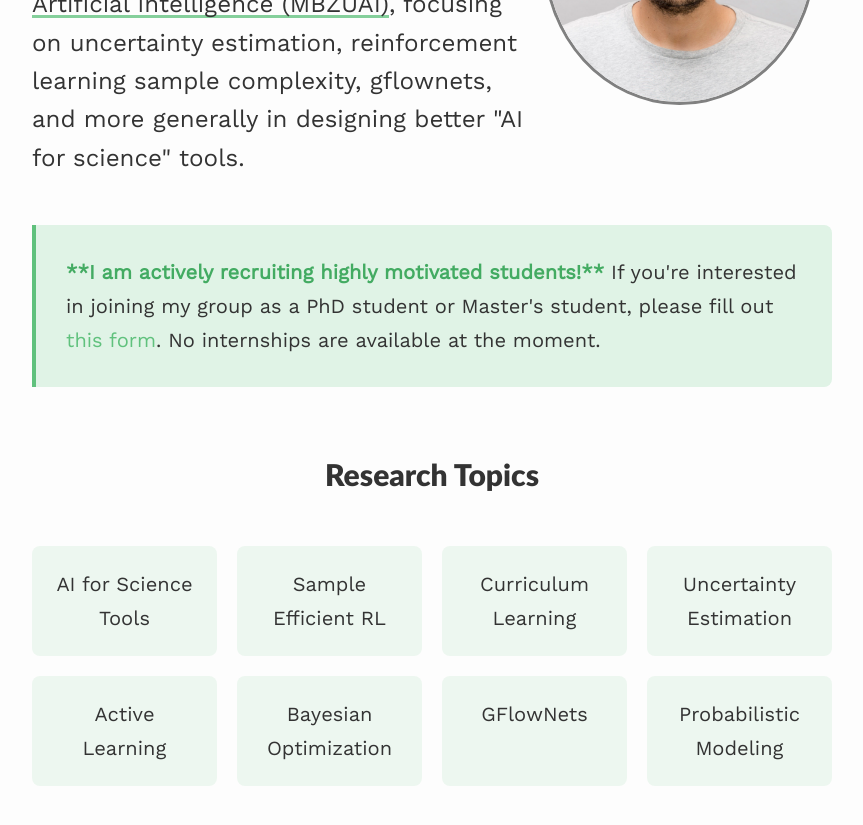
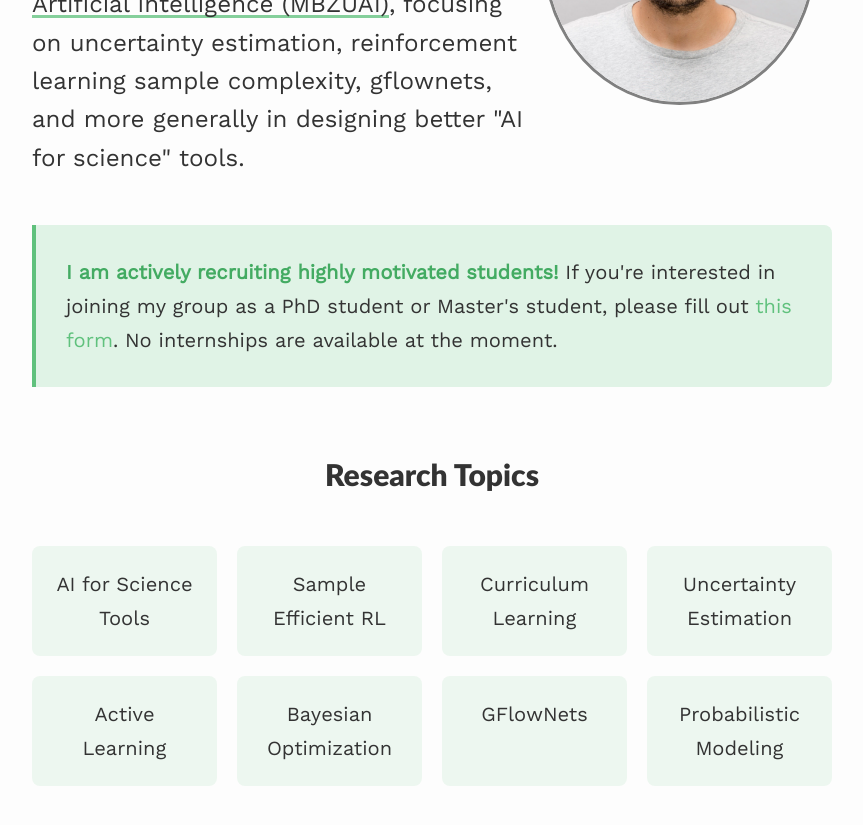
Before and after one commit to saleml/saleml.github.io, a Jekyll site: the page built from index.md, in a window 1280 px wide and 900 px high, scrolled down 366 px. Shown: the top 825 px of the window, without its empty margins (208-1071 px from the left). Built offline with Jekyll 4.4.1, drawn with Linux system fonts in a browser that asks for light colours; nearby versions of some CDN libraries.

Commit message:
bold stuff

```diff
--- a/index.md
+++ b/index.md
@@ -13,7 +13,7 @@ published: true
   </p>
 
   <div class="highlight-box">
-    <span class="highlight-text">**I am actively recruiting highly motivated students!**</span>
+    <span class="highlight-text"><b>I am actively recruiting highly motivated students!</b></span>
     If you're interested in joining my group as a PhD student or Master's student, please fill out <a href="https://forms.gle/y8pgujVkaVeV5kVm7">this form</a>. No internships are available at the moment.
   </div>
 
```
